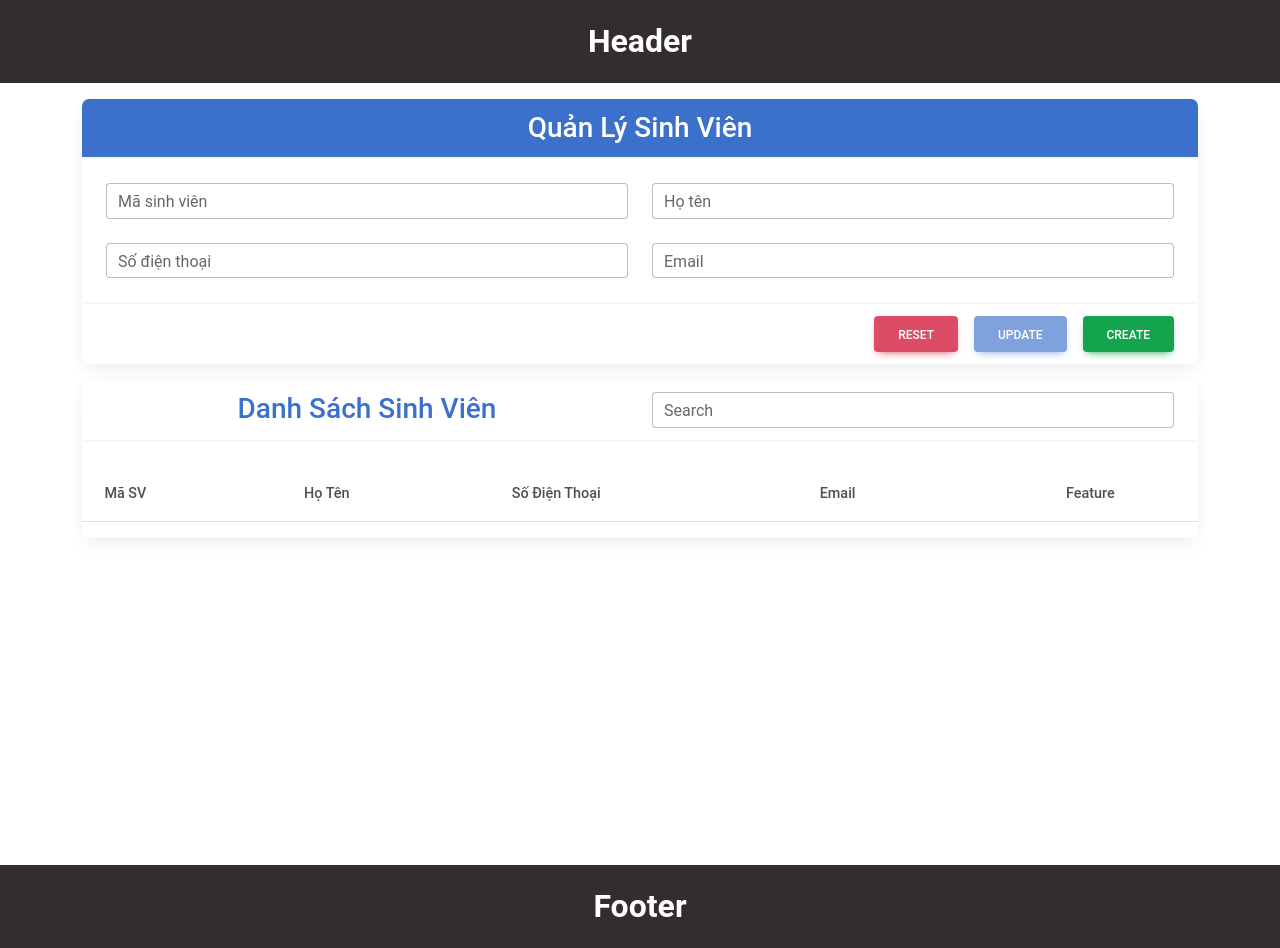
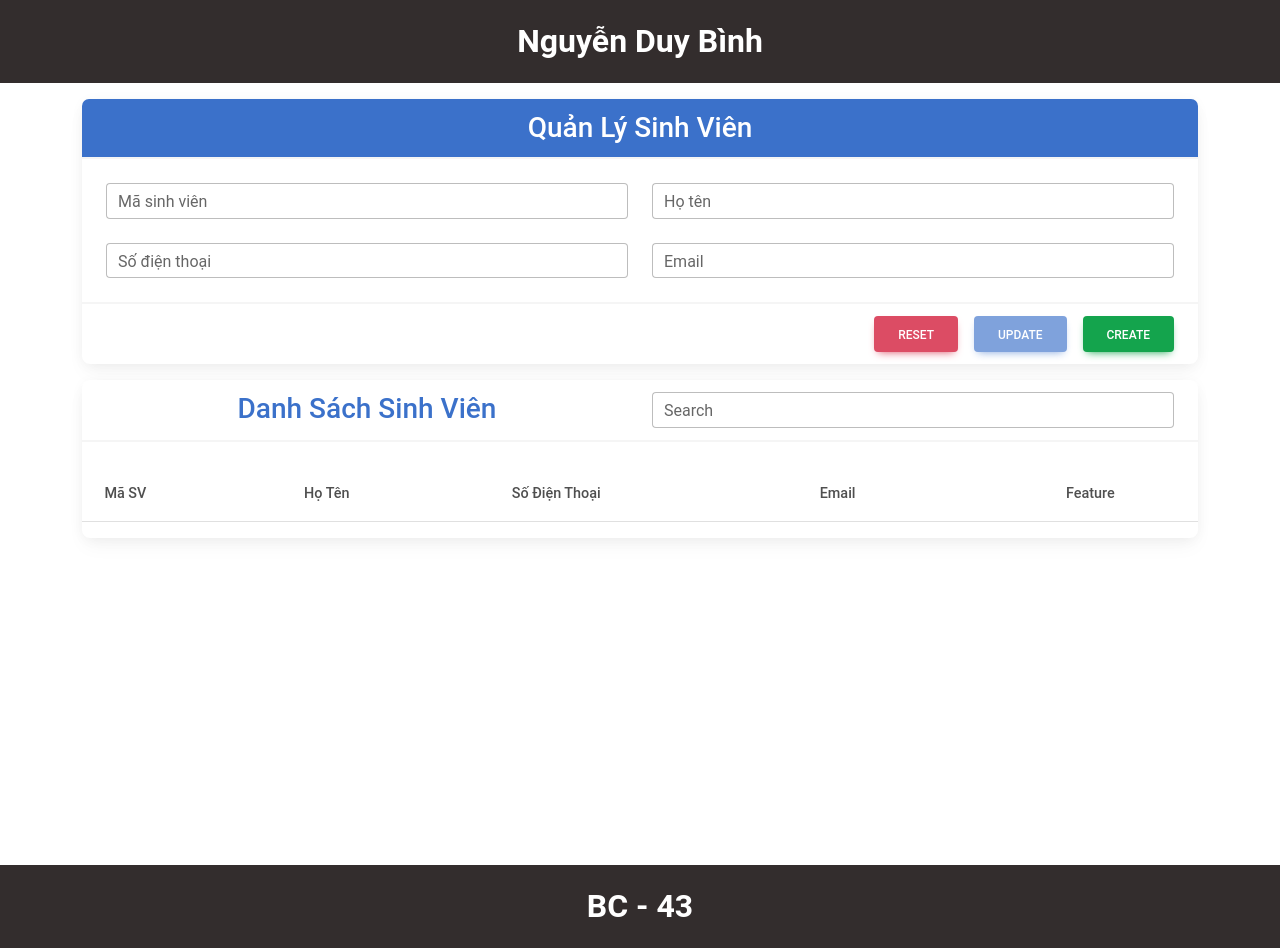
Before and after one commit to duybinh2311/NguyenDuyBinh_BC43_React_4, a React (Vite) app: page / in a window 1280 px wide. Built offline with nearby package versions, Linux system fonts and the light colour scheme.

Commit message:
update title

```diff
--- a/src/components/layouts/Footer.jsx
+++ b/src/components/layouts/Footer.jsx
@@ -3,7 +3,7 @@ import React, { Component } from 'react'
 export default class Footer extends Component {
   render() {
     return (
-      <div className="text-bg-dark text-center py-3 fs-2 fw-bold">Footer</div>
+      <div className="text-bg-dark text-center py-3 fs-2 fw-bold">BC - 43</div>
     )
   }
 }
--- a/src/components/layouts/Header.jsx
+++ b/src/components/layouts/Header.jsx
@@ -3,7 +3,9 @@ import React, { Component } from 'react'
 export default class Header extends Component {
   render() {
     return (
-      <div className="text-bg-dark text-center py-3 fs-2 fw-bold">Header</div>
+      <div className="text-bg-dark text-center py-3 fs-2 fw-bold">
+        Nguyễn Duy Bình
+      </div>
     )
   }
 }
```
